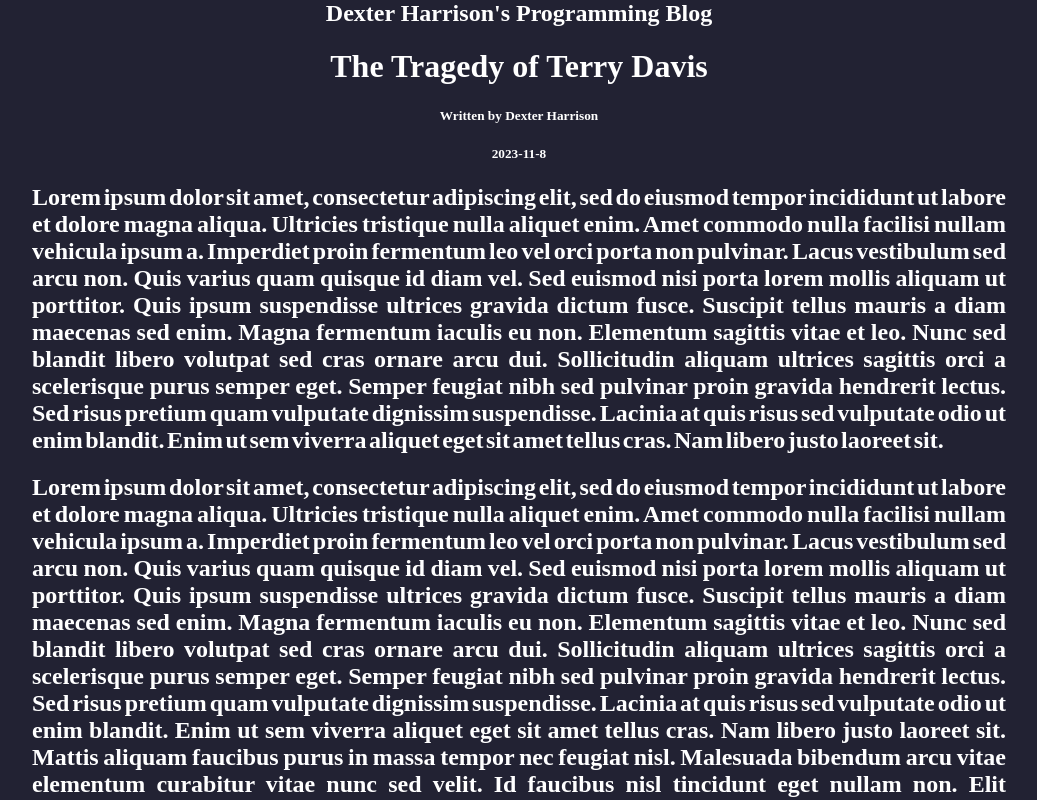
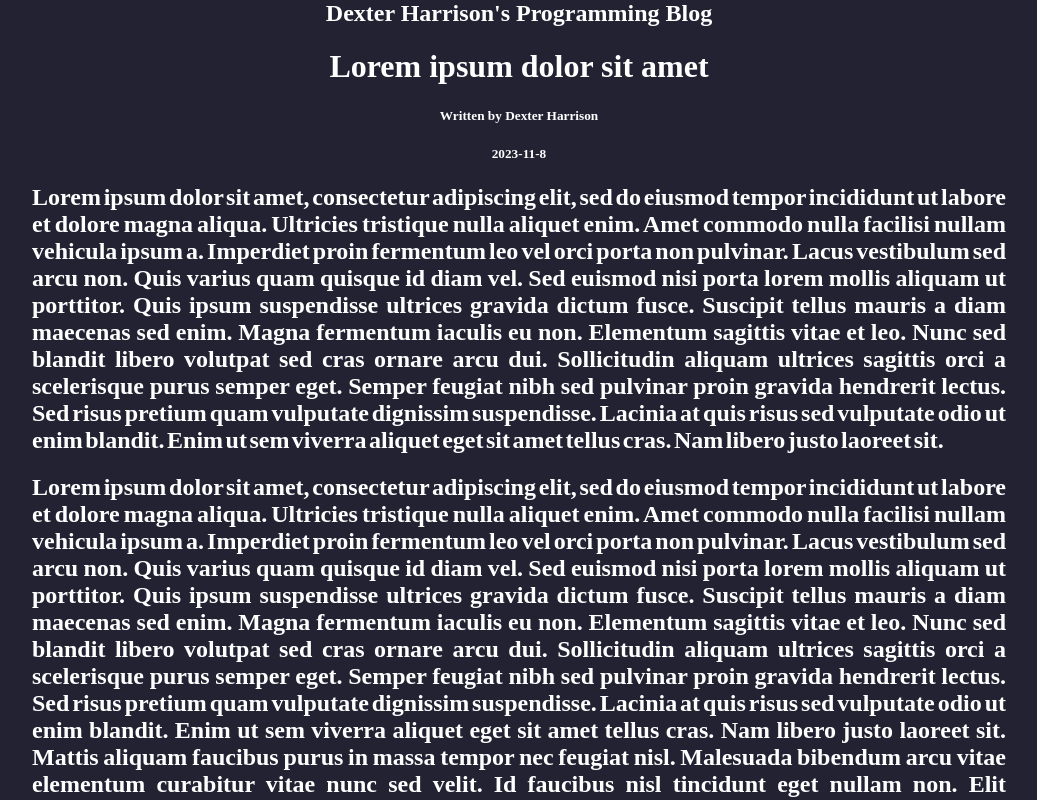
Before and after one commit to dexterharrison29/dexterharrison29.github.io, a plain HTML site: page template/index.html in a window 1280 px wide. Shown: the top 800 px of the page, without its empty margins (121-1158 px from the left). Drawn offline with Linux system fonts and the light colour scheme.

Commit message:
Update index.html

```diff
--- a/template/index.html
+++ b/template/index.html
@@ -6,7 +6,7 @@
   <body>
     <div class="header">
         <h2 >Dexter Harrison's Programming Blog</h2>
-        <h1>The Tragedy of Terry Davis </h1>
+        <h1>Lorem ipsum dolor sit amet</h1>
         <h5>Written by Dexter Harrison</h5> <h5>2023-11-8</h5>
     </div>
     <div class="content">
```
